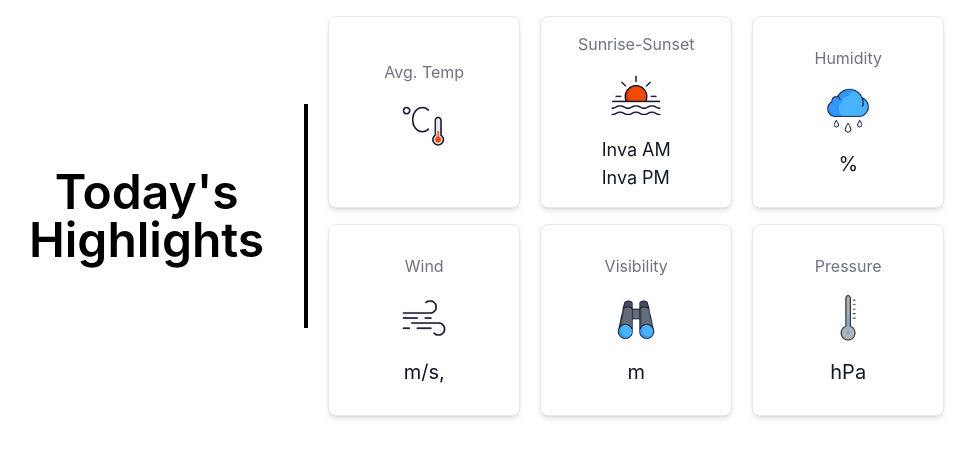
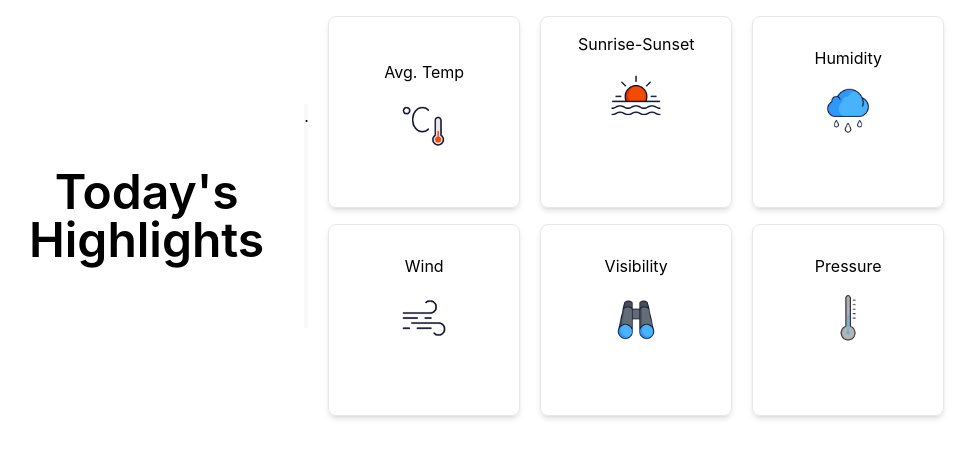
Before and after one commit to mohitm15/Weather-Lytics, a Next.js app: page /components/Today_highlight in a window 1280 px wide. Shown: the top 458 px of the page, without its empty margins (7-982 px from the left). Built offline with nearby package versions, Linux system fonts and the light colour scheme.

Commit message:
Adding all values of haze/rain theme for all pages

```diff
--- a/pages/components/Today_highlight.js
+++ b/pages/components/Today_highlight.js
@@ -1,4 +1,4 @@
-import React from "react";
+import React, {useEffect} from "react";
 import Image from "next/image";
 import imgurl2 from "../../public/celsius.gif";
 import imgurl3 from "../../public/visibilty.gif";
@@ -7,8 +7,72 @@ import imgurl5 from "../../public/thermo.gif";
 import imgurl6 from "../../public/sunset.gif";
 import imgurl7 from "../../public/wind.gif";
 
-const Today_highlight = ({ results }) => {
+const Today_highlight = ({ results, weather_des }) => {
   const { main, sys, wind, visibility } = results || {};
+
+  //console.log("wea_des = ",weather_des && weather_des[0].description || "clear sky");
+
+  // useEffect(() => {
+  //   changetheme(weather_des && weather_des[0].description);
+  // }, [])
+
+  function changetheme(des) {
+    //  console.log("des found - ", des);
+    if (des !== "clear sky")
+    {
+      if (des === "sky is clear" || des === "clear sky") return "lg:bg-day_sun";
+      else if (des === "few clouds") return "lg:bg-day_cloud";
+      else if (des === "scattered clouds") return "lg:bg-day_cloud";
+      else if (des === "broken clouds" || des === "overcast clouds")
+        return "lg:bg-day_cloud";
+      else if (
+        des === "shower rain" ||
+        des === "light rain" ||
+        des === "drizzle" ||
+        des === "moderate rain"
+      )
+        return "lg:bg-day_rain";
+      else if (
+        des === "rain" ||
+        des === "very heavy rain" ||
+        des === "heavy intensity rain" ||
+        des === "extreme rain" ||
+        des === "heavy intensity shower rain" ||
+        des === "light intensity shower rain"
+      )
+        return {panelback:'bg-[#202631]',text_heading:'text-[#53b2f3]'};
+      else if (
+        des === "thunderstorm" ||
+        des === "light thunderstorm" ||
+        des === "heavy thunderstorm" ||
+        des === "ragged thunderstorm" ||
+        des === "thunderstorm with rain"
+      )
+        return "lg:bg-night_thunder";
+      else if (des === "snow" || des === "light snow" || des === "heavy snow")
+        return "lg:bg-day_snow";
+      else if (
+        des === "light rain and snow" ||
+        des === "rain and snow" ||
+        des === "light shower snow"
+      )
+        return "lg:bg-night_snow";
+      else if (
+        des === "mist" ||
+        des === "fog" ||
+        des === "smoke" ||
+        des === "haze"
+      )
+        return {panelback:'bg-black/30',text_heading:'text-[#53b2f3]'};;
+    }
+    else
+    {
+      return "lg:bg-day_sun";
+    }
+  }
+
+
+
 
   //fn to convert temperature from kelvin to celcius
   const kelvinToCelcius = (temp) => {
@@ -54,20 +118,20 @@ const Today_highlight = ({ results }) => {
       <div className="container p-2 m-auto space-y-2 xl:hidden">
         {/* first */}
         <div className="flex flex-row space-x-2 items-center justify-center">
-          <div className="flex flex-row items-center justify-center bg-white rounded-lg border shadow-md  hover:bg-gray-100 w-full h-20 ">
-            <div className="w-14 h-14 p-2">
+          <div className="flex flex-row items-center justify-center bg-white rounded-lg border shadow-mslateo6er:bg-gray-100 w-full h-20 ">
+          1<div className="w-14 h-14 p-2">
               <Image src={imgurl2} layout="responsive" alt="temp" />
             </div>
-            <div className="mb-3 text-gray-900 font-[1100] text-md ">
+            <div className="mb-3 text-white font-[1100] text-md ">
               {main && kelvinToCelcius(main?.temp)}
             </div>
           </div>
           {/*  */}
-          <div className="flex flex-row items-center justify-center bg-white rounded-lg border shadow-md  hover:bg-gray-100 w-full h-20">
-            <div className="w-14 h-14 p-2">
+          <div className="flex flex-row items-center justify-center bg-white rounded-lg border shadow-mslateo6er:bg-gray-100 w-full h-20">
+          1<div className="w-14 h-14 p-2">
               <Image src={imgurl6} layout="responsive" alt="temp" />
             </div>
-            <div className="mb-3 text-gray-900 font-[1100] text-md ">
+            <div className="mb-3 text-white font-[1100] text-md ">
               {dateprocessing(sys?.sunrise).time} AM
               <br />
               {dateprocessing(sys?.sunset).time} PM
@@ -76,21 +140,21 @@ const Today_highlight = ({ results }) => {
         </div>
         {/* second */}
         <div className="flex flex-row space-x-2 items-center justify-center ">
-          <div className="flex flex-row items-center justify-center bg-white rounded-lg border shadow-md  hover:bg-gray-100 w-full h-20 ">
-            <div className="w-14 h-14 p-2">
+          <div className="flex flex-row items-center justify-center bg-white rounded-lg border shadow-mslateo6er:bg-gray-100 w-full h-20 ">
+          1<div className="w-14 h-14 p-2">
               <Image src={imgurl7} layout="responsive" alt="temp" />
             </div>
-            <div className="mb-3 text-gray-900 font-[1100] text-md ">
+            <div className="mb-3 text-white font-[1100] text-md ">
               {wind && wind?.speed} m/s, <br />
               {wind && degTodirection(wind?.deg)}
             </div>
           </div>
           {/*  */}
-          <div className="flex flex-row items-center justify-center bg-white rounded-lg border shadow-md  hover:bg-gray-100 w-full h-20">
-            <div className="w-14 h-14 p-2">
+          <div className="flex flex-row items-center justify-center bg-white rounded-lg border shadow-mslateo6er:bg-gray-100 w-full h-20">
+          1<div className="w-14 h-14 p-2">
               <Image src={imgurl3} layout="responsive" alt="temp" />
             </div>
-            <div className="mb-3 text-gray-900 font-[1100] text-md ">
+            <div className="mb-3 text-white font-[1100] text-md ">
               {visibility} m
             </div>
           </div>
@@ -98,20 +162,20 @@ const Today_highlight = ({ results }) => {
 
         {/* third */}
         <div className="flex flex-row space-x-2 items-center justify-center lg:hidden">
-          <div className="flex flex-row items-center justify-center bg-white rounded-lg border shadow-md  hover:bg-gray-100 w-full h-20 ">
-            <div className="w-14 h-14 p-2">
+          <div className="flex flex-row items-center justify-center bg-white rounded-lg border shadow-mslateo6er:bg-gray-100 w-full h-20 ">
+          1<div className="w-14 h-14 p-2">
               <Image src={imgurl4} layout="responsive" alt="temp" />
             </div>
-            <div className="mb-3 text-gray-900 font-[1100] text-md ">
+            <div className="mb-3 text-white font-[1100] text-md ">
               {main && main?.humidity} %
             </div>
           </div>
           {/*  */}
-          <div className="flex flex-row items-center justify-center bg-white rounded-lg border shadow-md  hover:bg-gray-100 w-full h-20">
-            <div className="w-14 h-14 p-2">
+          <div className="flex flex-row items-center justify-center bg-white rounded-lg border shadow-mslateo6er:bg-gray-100 w-full h-20">
+          1<div className="w-14 h-14 p-2">
               <Image src={imgurl5} layout="responsive" alt="temp" />
             </div>
-            <div className="mb-3 text-gray-900 font-[1100] text-md ">
+            <div className="mb-3 text-white font-[1100] text-md ">
               {main && main?.pressure} hPa
             </div>
           </div>
@@ -127,71 +191,71 @@ const Today_highlight = ({ results }) => {
             Today&apos;s <br /> Highlights
           </h3>
         </div>
-        <div className="mx-5 bg-black w-1 h-56">.</div>
+        <div className="mx-5 bg-gray-100/50 w-1 h-56">.</div>
         <div className="flex flex-col items-center justify-center space-y-4">
           {/* first */}
           <div className="flex flex-row space-x-5 items-center justify-center">
             {/*  */}
-            <div className="flex flex-col items-center justify-center bg-white rounded-lg border shadow-md  hover:bg-gray-100 w-48 h-48">
-              <div className=" font-normal text-gray-500 ">Avg. Temp</div>
+            <div className={` ${changetheme(weather_des && weather_des[0].description || "clear sky").panelback} flex flex-col items-center justify-center  rounded-lg border shadow-md  hover:bg-black/40 w-48 h-48`}>
+              <div className={`font-normal ${changetheme(weather_des && weather_des[0].description || "clear sky").text_heading} `}>Avg. Temp</div>
               <div className="w-20 h-20 p-2 ">
                 <Image src={imgurl2} layout="responsive" alt="temp" />
               </div>
-              <div className=" text-gray-900 font-[1100] text-xl">
+              <div className=" text-white font-[1100] text-xl">
                 {main && kelvinToCelcius(main?.temp)}
               </div>
             </div>
             {/*  */}
-            <div className="flex flex-col items-center justify-center bg-white rounded-lg border shadow-md  hover:bg-gray-100 w-48 h-48">
-              <div className=" font-normal text-gray-500 ">Sunrise-Sunset</div>
+            <div className={` ${changetheme(weather_des && weather_des[0].description || "clear sky").panelback} flex flex-col items-center justify-center  rounded-lg border shadow-md  hover:bg-black/40 w-48 h-48`}>
+              <div className={`font-normal ${changetheme(weather_des && weather_des[0].description || "clear sky").text_heading}`}>Sunrise-Sunset</div>
               <div className="w-20 h-20 p-2">
                 <Image src={imgurl6} layout="responsive" alt="temp" />
               </div>
-              <div className=" text-gray-900 font-[1100] text-lg ">
+              <div className=" text-white font-[1100] text-lg ">
                 {dateprocessing(sys?.sunrise).time} AM
                 <br />
                 {dateprocessing(sys?.sunset).time} PM
               </div>
             </div>
             {/*  */}
-            <div className="flex flex-col items-center justify-center bg-white rounded-lg border shadow-md  hover:bg-gray-100 w-48 h-48 ">
-              <div className=" font-normal text-gray-500 ">Humidity</div>
+            <div className={` ${changetheme(weather_des && weather_des[0].description || "clear sky").panelback} flex flex-col items-center justify-center  rounded-lg border shadow-md  hover:bg-black/40 w-48 h-48 `}>
+              <div className={`font-normal ${changetheme(weather_des && weather_des[0].description || "clear sky").text_heading} `}>Humidity</div>
               <div className="w-20 h-20 p-2">
                 <Image src={imgurl4} layout="responsive" alt="temp" />
               </div>
-              <div className=" text-gray-900 font-[1100] text-xl ">
+              <div className=" text-white font-[1100] text-xl ">
                 {main && main?.humidity} %
               </div>
             </div>
           </div>
           {/* second */}
           <div className="flex flex-row space-x-5 items-center justify-center ">
-            <div className="flex flex-col items-center justify-center bg-white rounded-lg border shadow-md  hover:bg-gray-100 w-48 h-48 ">
-              <div className=" font-normal text-gray-500 ">Wind</div>
+            <div className={` ${changetheme(weather_des && weather_des[0].description || "clear sky").panelback} flex flex-col items-center justify-center  rounded-lg border shadow-md  hover:bg-black/40 w-48 h-48 `}>
+              <div className={`font-normal ${changetheme(weather_des && weather_des[0].description || "clear sky").text_heading} `}>Wind</div>
               <div className="w-20 h-20 p-2">
                 <Image src={imgurl7} layout="responsive" alt="temp" />
               </div>
-              <div className=" text-gray-900 font-[1100] text-xl ">
+              <div className=" text-white font-[1100] text-xl ">
                 {wind && wind?.speed} m/s, {wind && degTodirection(wind?.deg)}
               </div>
             </div>
             {/*  */}
-            <div className="flex flex-col items-center justify-center bg-white rounded-lg border shadow-md  hover:bg-gray-100 w-48 h-48">
-              <div className=" font-normal text-gray-500 ">Visibility</div>
+            <div className={` ${changetheme(weather_des && weather_des[0].description || "clear sky").panelback} flex flex-col items-center justify-center  rounded-lg border shadow-md  hover:bg-black/40 w-48 h-48`}>
+              <div className={`font-normal ${changetheme(weather_des && weather_des[0].description || "clear sky").text_heading} `}>Visibility</div>
               <div className="w-20 h-20 p-2">
                 <Image src={imgurl3} layout="responsive" alt="temp" />
               </div>
-              <div className=" text-gray-900 font-[1100] text-xl ">
+              <div className=" text-white font-[1100] text-xl ">
                 {visibility} m
               </div>
             </div>
             {/*  */}
-            <div className="flex flex-col items-center justify-center bg-white rounded-lg border shadow-md  hover:bg-gray-100 w-48 h-48">
-              <div className=" font-normal text-gray-500 ">Pressure</div>
+            <div className={` ${changetheme(weather_des && weather_des[0].description || "clear sky").panelback} flex flex-col items-center justify-center  rounded-lg border shadow-md  hover:bg-black/40 w-48 h-48`}>
+              <div className={`font-normal ${changetheme(weather_des && weather_des[0].description || "clear sky").text_heading} `}>Pressure</div>
               <div className="w-20 h-20 p-2">
                 <Image src={imgurl5} layout="responsive" alt="temp" />
               </div>
-              <div className=" text-gray-900 font-[1100] text-xl ">
+              <div className=" text-white font-[1100] text-xl ">
                 {main && main?.pressure} hPa
               </div>
             </div>
--- a/pages/components/Weather_week.js
+++ b/pages/components/Weather_week.js
@@ -11,7 +11,7 @@ import imgurl8 from "../../public/snow.gif";
 import imgurl9 from "../../public/fog.gif";
 import imgurl10 from "../../public/snow-rain.gif";
 
-const Weather_week = ({ results1 }) => {
+const Weather_week = ({ results1,weather_des }) => {
   //console.log("res111 = ", results1);
 
   const { list } = results1 || {};
@@ -96,6 +96,65 @@ const Weather_week = ({ results1 }) => {
     else return imgurl9;
   }
 
+
+  //feature 1 wali chhez
+  console.log("wea_des main = ",weather_des && weather_des[0].description || "clear sky");
+  function changetheme(des) {
+    //  console.log("des found - ", des);
+    if (des !== "clear sky")
+    {
+      if (des === "sky is clear" || des === "clear sky") return "lg:bg-day_sun";
+      else if (des === "few clouds") return "lg:bg-day_cloud";
+      else if (des === "scattered clouds") return "lg:bg-day_cloud";
+      else if (des === "broken clouds" || des === "overcast clouds")
+        return "lg:bg-day_cloud";
+      else if (
+        des === "shower rain" ||
+        des === "light rain" ||
+        des === "drizzle" ||
+        des === "moderate rain"
+      )
+        return "lg:bg-day_rain";
+      else if (
+        des === "rain" ||
+        des === "very heavy rain" ||
+        des === "heavy intensity rain" ||
+        des === "extreme rain" ||
+        des === "heavy intensity shower rain" ||
+        des === "light intensity shower rain"
+      )
+        return {text_day:'text-[#53b2f3]',text_date:'text-[#53b2f3]',text_max:'text-[#53b2f3]',text_min:'text-[#53b2f3]'};
+      else if (
+        des === "thunderstorm" ||
+        des === "light thunderstorm" ||
+        des === "heavy thunderstorm" ||
+        des === "ragged thunderstorm" ||
+        des === "thunderstorm with rain"
+      )
+        return "lg:bg-night_thunder";
+      else if (des === "snow" || des === "light snow" || des === "heavy snow")
+        return "lg:bg-day_snow";
+      else if (
+        des === "light rain and snow" ||
+        des === "rain and snow" ||
+        des === "light shower snow"
+      )
+        return "lg:bg-night_snow";
+      else if (
+        des === "mist" ||
+        des === "fog" ||
+        des === "smoke" ||
+        des === "haze"
+      )
+        return {text_day:'text-white',text_date:'text-gray-100',text_max:'text-white',text_min:'text-gray-300',panelback:'bg-[#202631]'};
+    }
+    else
+    {
+      return "lg:bg-day_sun";
+    }
+  }
+
+
   return (
     <>
       <div className="px-2">
@@ -105,13 +164,13 @@ const Weather_week = ({ results1 }) => {
               return (
                 <div
                   key={String(item?.speed)}
-                  className="bg-blue-100 hover:bg-blue-200/80 rounded-lg border border-gray-600 shadow-md "
+                  className="bg-black/40 hover:bg-white/5 rounded-lg border border-gray-600 shadow-md "
                 >
-                  <div className="flex flex-col w-32 items-center p-3 text-center">
-                    <h5 className="mb-1 text-lg font-medium  text-gray-900 uppercase">
+                  <div className="flex flex-col  w-32 items-center p-3 text-center">
+                    <h5 className={`${changetheme(weather_des && weather_des[0].description || "clear sky").text_day} mb-1 text-lg font-medium uppercase`}>
                       {dateprocessing(item?.dt).day}
                     </h5>
-                    <h6 className="mb-1 text-sm  text-gray-600 font-light">
+                    <h6 className={`${changetheme(weather_des && weather_des[0].description || "clear sky").text_date} mb-1 text-sm font-light`}>
                       {dateprocessing(item?.dt).date}
                     </h6>
                     <div className="h-16 w-16 xl:h-20 xl:w-20">
@@ -121,15 +180,15 @@ const Weather_week = ({ results1 }) => {
                         alt="sunset"
                       />
                     </div>
-                    <span className="text-base text-gray-800 ">
+                    <span className={`text-base ${changetheme(weather_des && weather_des[0].description || "clear sky").text_max} `}>
                       {kelvinToCelcius(item?.temp?.day)} C
                     </span>
-                    <span className="text-base text-gray-600 ">
+                    <span className={`${changetheme(weather_des && weather_des[0].description || "clear sky").text_min} text-base `}>
                       {kelvinToCelcius(item?.temp?.night)} C
                     </span>
 
                     <div className="flex mt-4 lg:mt-2">
-                      <a className="inline-flex items-center py-2 px-4 text-base font-medium text-center text-gray-900 bg-gray-100 rounded-lg border border-gray-300 hover:bg-white focus:ring-4 focus:outline-none focus:ring-gray-200 capitalize">
+                      <a className={`${changetheme(weather_des && weather_des[0].description || "clear sky").panelback} ${changetheme(weather_des && weather_des[0].description || "clear sky").text_day} inline-flex items-center py-2 px-4 text-base font-medium text-center  rounded-lg border border-gray-300 hover:bg-white/5 focus:ring-4 focus:outline-none focus:ring-gray-200 capitalize`}>
                         {item.weather[0]?.description}
                         {/* {item.weather[0]?.main} */}
                       </a>
--- a/pages/index.js
+++ b/pages/index.js
@@ -12,7 +12,7 @@ const Home = () => {
   const [city, setCity] = useState("");
   const [data, setData] = useState({ day: {}, week: {} });
 
-  let weather_desc_array = [{ description: "clear sky" }];
+  let weather_array = [{ description: "clear sky" }];
 
   //for the first time
   useEffect(() => {
@@ -51,15 +51,15 @@ const Home = () => {
     setData({ day: data1, week: data2 });
   };
 
-  weather_desc_array = data?.day?.weather;
+  weather_array = data?.day?.weather;
   // let weather_desc_desc;
-  // if(weather_desc_array!="day_sun") {
-  //   weather_desc_array.map((item)=>{
+  // if(weather_array!="day_sun") {
+  //   weather_array.map((item)=>{
   //     weather_desc_desc = item.description
   //   })
   // }
 
-  function changebackground(des) {
+  function changetheme(des) {
     //console.log("des found - ", des);
     if (des !== "clear sky") {
       des = des[0].description;
@@ -170,7 +170,7 @@ const Home = () => {
       </Head>
 
       <div
-        className={` ${changeMobilebackground(weather_desc_array || "clear sky")} bg-repeat-y ${changebackground( weather_desc_array || "clear sky").bgImg} lg:bg-no-repeat`}
+        className={` ${changeMobilebackground(weather_array || "clear sky")} bg-repeat-y ${changetheme( weather_array || "clear sky").bgImg} lg:bg-no-repeat`}
       >
         {/* input */}
         <div className="p-3 xl:p-5 flex flex-row justify-center items-center space-x-2 xl:space-x-5 ">
@@ -213,16 +213,16 @@ const Home = () => {
         </div>
 
         <div className="min-h-full  flex flex-col lg:flex-row justify-evenly ">
-          <div className={`${changebackground( weather_desc_array || "clear sky").divAll} ${changebackground( weather_desc_array || "clear sky").textAll}  w-full h-full lg:w-1/4 lg:h-full xl:m-4 rounded-lg xl:rounded-3xl`}>
+          <div className={`${changetheme( weather_array || "clear sky").divAll} ${changetheme( weather_array || "clear sky").textAll}  w-full h-full lg:w-1/4 lg:h-full xl:m-4 rounded-lg xl:rounded-3xl`}>
             <Weather_Today results={data.day} />
           </div>
           <div className=" lg:h-full">
             <div className="min-h-full flex flex-col">
-              <div className={` ${changebackground( weather_desc_array || "clear sky").divAll} xl:m-4 xl:rounded-3xl`}>
-                <Today_highlight results={data.day} />
+              <div className={` ${changetheme( weather_array || "clear sky").divAll} ${changetheme( weather_array || "clear sky").textAll} xl:m-4 xl:rounded-3xl`}>
+                <Today_highlight results={data.day} weather_des={weather_array } />
               </div>
-              <div className={` ${changebackground( weather_desc_array || "clear sky").divAll} xl:m-4 xl:rounded-3xl`}>
-                <Weather_week results1={data.week} />
+              <div className={` ${changetheme( weather_array || "clear sky").divAll} xl:m-4 xl:rounded-3xl`}>
+                <Weather_week results1={data.week} weather_des={ weather_array } />
               </div>
             </div>
           </div>
@@ -232,27 +232,11 @@ const Home = () => {
   );
 };
 
-// export async function getServerSideProps({ query }) {
-//   // if there is no query
-//   if (!query.term) query.term = "Bhopal";
+export default Home;
 
-//   //api-1
-//   const url = `https://api.openweathermap.org/data/2.5/weather?q=${query.term}&appid=${process.env.NEXT_PUBLIC_API_KEY_1}`;
-//   const res = await fetch(url);
-//   const data = await res.json();
-//   //console.log(data);
 
-//   //api-2
-//   const url1 = `http://api.openweathermap.org/data/2.5/forecast/daily?q=${query.term}&appid=${process.env.NEXT_PUBLIC_API_KEY_1}`;
-//   const res1 = await fetch(url1);
-//   const data1 = await res1.json();
-//   //console.log(data1);
-
-//   return {
-//     props: {
-//       results: data,
-//       results1: data1,
-//     },
-//   };
+// theme: {
+//   bgImg:"lg:bg-day_rain",
+//   divAll:'bg-[#262d3bc2]',
+//   textAll:'text-white',
 // }
-export default Home;
```
Also changed, not shown: pages/components/Weather_Today.js (+20 -15 lines).
